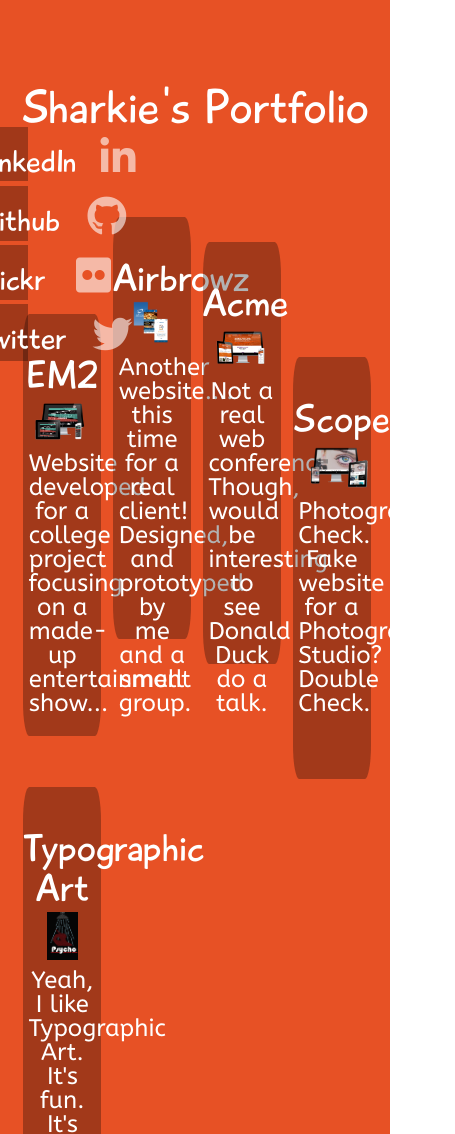
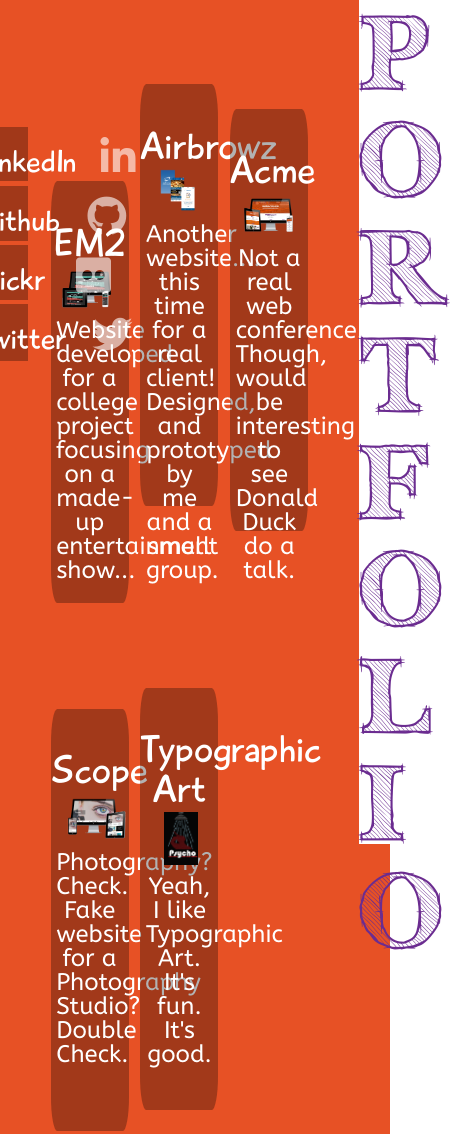
Before and after one commit to justsharkie/sharkiecreates, a plain HTML site: page index.html in a window 390 px wide. Shown: the top 1134 px of the page, 455 px wide, since content can reach past the window. Drawn offline with Linux system fonts and the light colour scheme.

Commit message:
just some more design tweaks
added title, played with boxes. need to work on responsiveness!!!!

```diff
--- a/index.html
+++ b/index.html
@@ -32,8 +32,20 @@
         </a>
     </div>
 
+    <!-- Title/cool right thing -->
+    <div class="portTitle">
+        <p>P</p>
+        <p>O</p>
+        <p>R</p>
+        <p>T</p>
+        <p>F</p>
+        <p>O</p>
+        <p>L</p>
+        <p>I</p>
+        <p>O</p>
+    </div>
+
     <div class="portOrangeBg">
-        <h1 class="portTitle">Sharkie's Portfolio</h1>
         <div class="em2 work">
             <h1>EM2</h1>
             <img src="images/em2.png" alt="Entertainment Squared">
@@ -49,18 +61,20 @@
             <img src="images/acme.png" alt="Acme Development Conference. ">
             <p>Not a real web conference. Though, would be interesting to see Donald Duck do a talk.</p>
         </div>
+        <br>
         <div class="scope work">
             <h1>Scope</h1>
             <img src="images/scope.png" alt="">
             <p>Photography? Check. Fake website for a Photography Studio? Double Check.</p>
         </div>
-        <br>
         <div class="typoArt work">
             <h1>Typographic Art</h1>
             <img src="images/typographic_poster.png" alt="Psycho Typographic Poster">
             <p>Yeah, I like Typographic Art. It's fun. It's good.</p>
         </div>
     </div>
+
+    <script src="scripts/script.js"></script>
 </body>
 
 </html>
--- a/scripts/script.js
+++ b/scripts/script.js
@@ -0,0 +1,3 @@
+document.addEventListener('click', function(){
+    document.getElementsByClassName("work").classList = "clicked";
+});
--- a/styles/scss/style.scss
+++ b/styles/scss/style.scss
@@ -53,8 +53,7 @@ $purple: #6B2C90;
 $white: #fff;
 $faded-box: rgba(0,0,0,0.3);
 $social-icons: rgba(255,255,255,0.6);
-$faded-purple: rgba(107,44,144,0.5);
-
+$less-faded-box: rgba(0,0,0,0.8);
 
 
 // fonts
@@ -73,6 +72,10 @@ $faded-purple: rgba(107,44,144,0.5);
 @font-face {
     font-family: 'Playtime3D';
     src: url(../../fonts/PlaytimeWithHotToddies3D.ttf);
+}
+@font-face {
+    font-family: 'ArchisticoBold';
+    src: url(../../fonts/Archistico_Bold.ttf);
 }
 
 
@@ -196,14 +199,6 @@ $faded-purple: rgba(107,44,144,0.5);
     display: block;
     background-color: $purple;
 }
-.portTitle {
-    font-family: 'Playtime';
-    color: $white;
-    text-align: center;
-    font-size: 3em;
-    padding-top: 10vh;
-    margin-bottom: 10vh;
-}
 .workBox {
     background-color: $faded-box;
     width: 20vw;
@@ -211,6 +206,7 @@ $faded-purple: rgba(107,44,144,0.5);
     border-radius: 8%;
     display: inline-block;
     cursor: pointer;
+    margin-top: 10vh;
     h1 {
         color: $white;
         font-family: 'Playtime';
@@ -231,13 +227,13 @@ $faded-purple: rgba(107,44,144,0.5);
         padding: 7%;
     }
     &:hover {
-        background-color: $purple;
+        background-color: $less-faded-box;
         transition: 0.5s;
     }
 }
 .em2 {
     @extend .workBox;
-    margin-left: 6vw;
+    margin-left: 13vw;
 }
 .airbrows {
     @extend .workBox;
@@ -251,27 +247,41 @@ $faded-purple: rgba(107,44,144,0.5);
     @extend .workBox;
     margin-left: 2vw;
     img {
-        width: 100%;
+        width: 102%;
     }
 }
 .scope {
     @extend .workBox;
-    margin-left: 2vw;
+    margin-left: 13vw;
     img {
         width: 110%;
     }
 }
 .typoArt {
     @extend .workBox;
-    margin-left: 6vw;
-    margin-top: 2vw;
+    margin-left: 2vw;
     img {
-        width: 40%;
+        width: 44%;
         margin-left: 30%;
     }
 }
-
-.work.clicked {
-    background-color: #fff;
-    display: hidden;
+.clicked {
+    display: none;
+    visibility: hidden;
 }
+.portTitle {
+    background-color: $white;
+    width: 8%;
+    height: 100%;
+    float: right;
+    position: fixed;
+    display: inline-block;
+    right: 0px;
+    p {
+        font-family: 'ArchisticoBold';
+        font-size: 6.7em;
+        text-align: center;
+        margin-right: 20%;
+        color: $purple;
+    }
+}
```
Also changed, not shown: fonts/Amatic-Bold.ttf (added), fonts/Archistico_Bold.ttf (added), styles/css/style.css, 1 other file.
